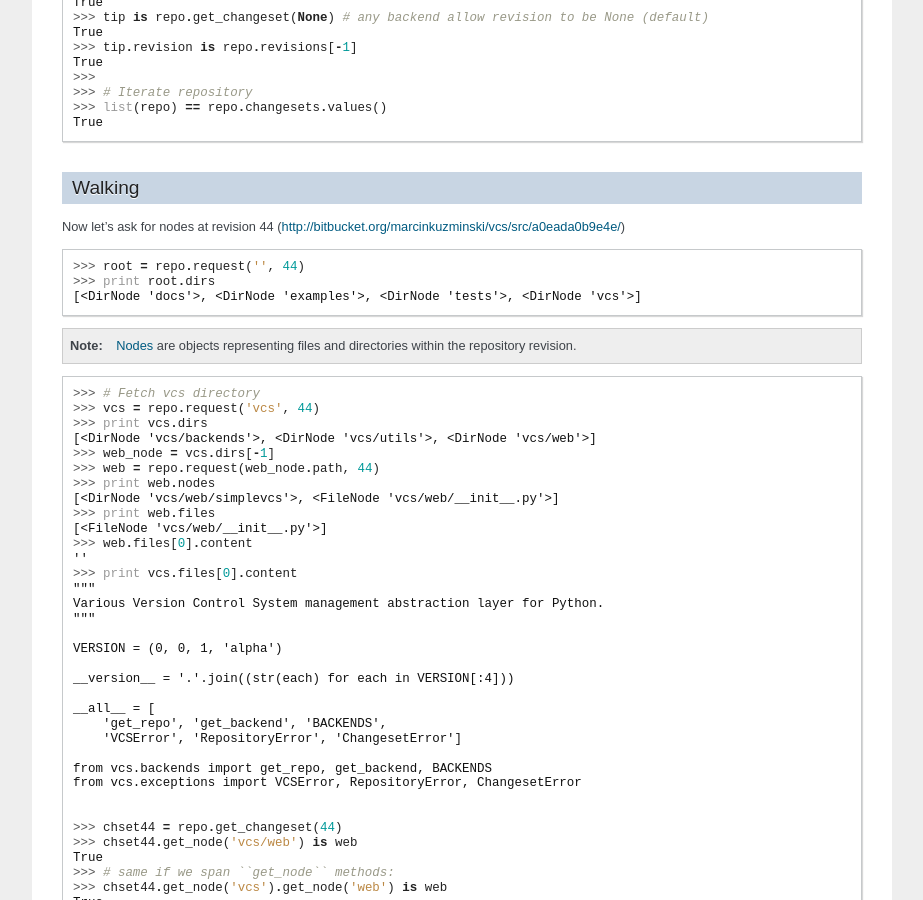
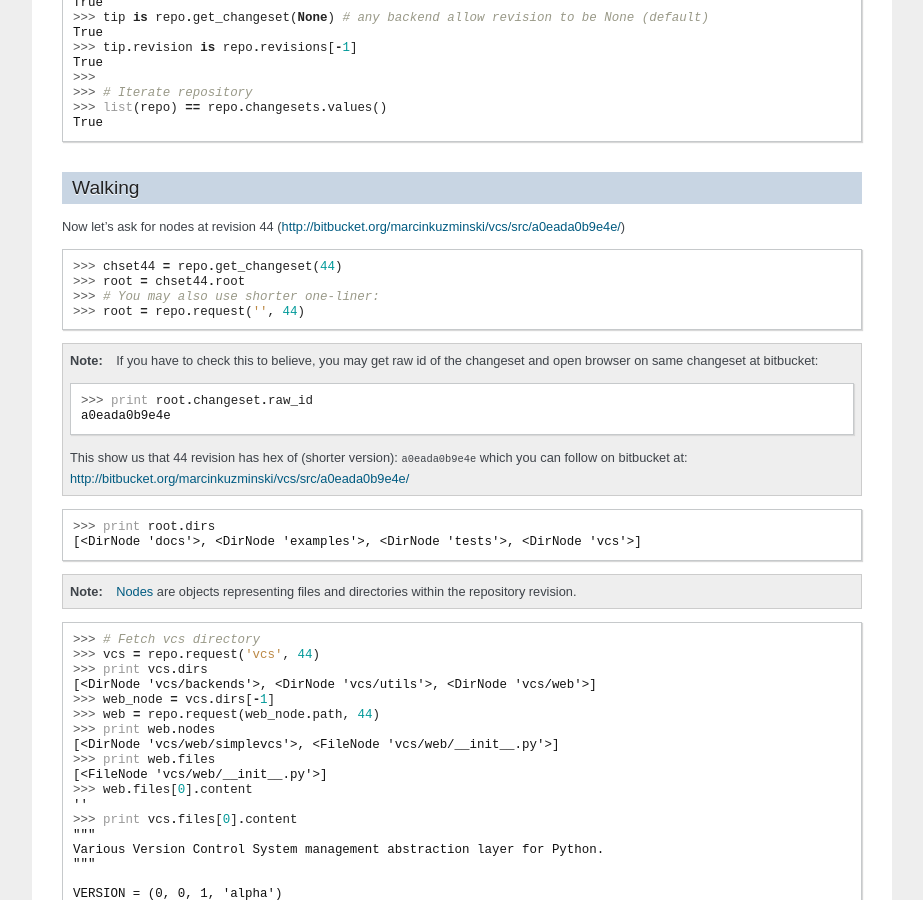
Before and after one commit to codeinn/vcs, a Sphinx documentation site: the page built from docs/quickstart.rst, in a window 1280 px wide and 900 px high, scrolled down 1029 px. Shown: the whole window, without its empty margins (198-1121 px from the left). Built offline with Sphinx 7.4.7, drawn with Linux system fonts in a browser that asks for light colours.

```diff
--- a/docs/quickstart.rst
+++ b/docs/quickstart.rst
@@ -83,7 +83,24 @@ Now let's ask for nodes at revision 44
 
 .. code-block:: python
 
+   >>> chset44 = repo.get_changeset(44)
+   >>> root = chset44.root
+   >>> # You may also use shorter one-liner:
    >>> root = repo.request('', 44)
+
+.. note::
+   If you have to check this to believe, you may get raw id of the changeset and
+   open browser on same changeset at bitbucket::
+
+      >>> print root.changeset.raw_id
+      a0eada0b9e4e
+
+   This show us that 44 revision has hex of (shorter version): ``a0eada0b9e4e``
+   which you can follow on bitbucket at:
+   http://bitbucket.org/marcinkuzminski/vcs/src/a0eada0b9e4e/
+
+.. code-block:: python
+
    >>> print root.dirs
    [<DirNode 'docs'>, <DirNode 'examples'>, <DirNode 'tests'>, <DirNode 'vcs'>]
 
```
Also changed, not shown: 3 other files.
